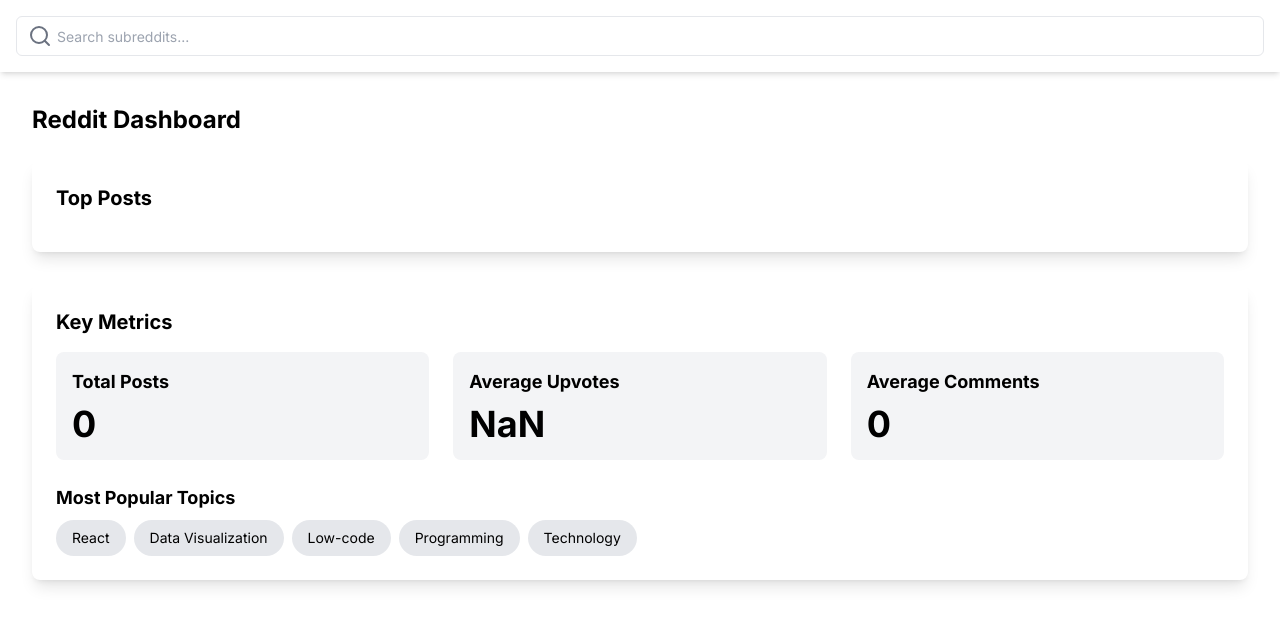
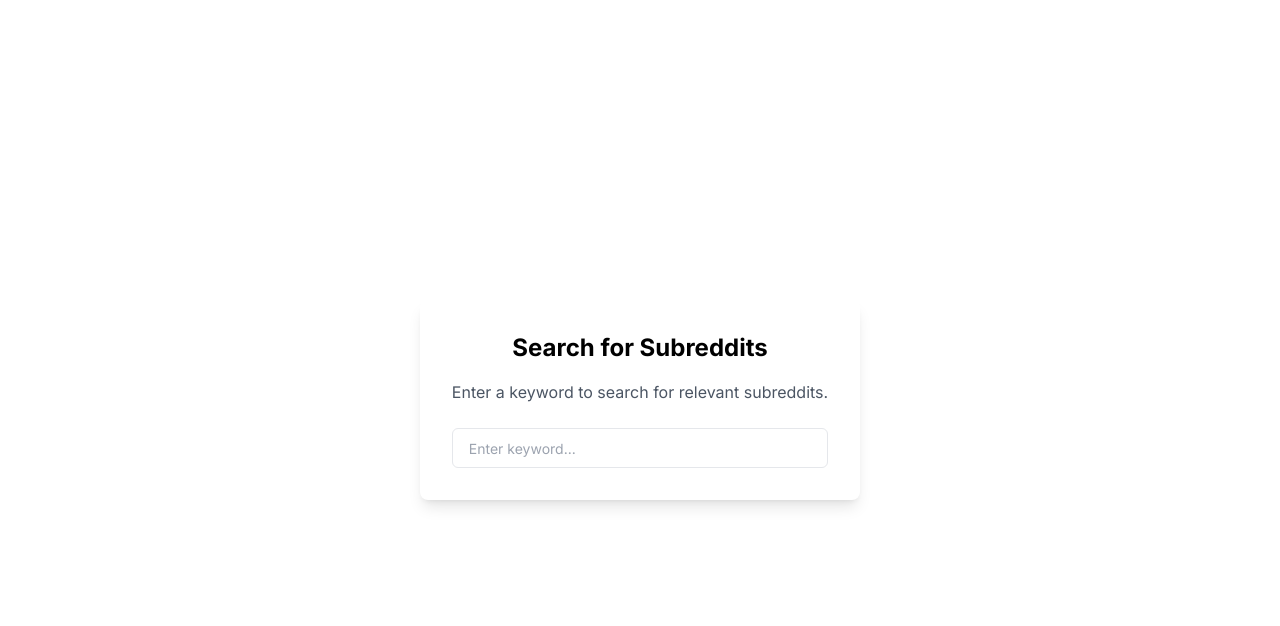
Before and after one commit to piyushimraw/reddittor, a Next.js app: page / in a window 1280 px wide. Shown: the top 626 px of the page. Built offline with nearby package versions, Linux system fonts and the light colour scheme.

Commit message:
fixed issue with empty

```diff
--- /dev/null
+++ b/src/components/empty.tsx
@@ -0,0 +1,22 @@
+import React from "react";
+import { Input } from "./ui/input";
+
+export function Empty() {
+  return (
+    <div className="flex flex-col items-center justify-center h-full">
+      <div className="bg-white rounded-lg shadow-lg p-8 text-center">
+        <h1 className="text-2xl font-bold mb-4">Search for Subreddits</h1>
+        <p className="text-gray-600 mb-6">
+          Enter a keyword to search for relevant subreddits.
+        </p>
+        <div className="flex justify-center">
+          <Input
+            type="search"
+            placeholder="Enter keyword..."
+            className="px-4 py-2 rounded-md w-full max-w-md"
+          />
+        </div>
+      </div>
+    </div>
+  );
+}
--- a/src/components/search-reddit.tsx
+++ b/src/components/search-reddit.tsx
@@ -12,13 +12,6 @@ async function getData(query: string): Promise<RedditResponse | null> {
     return null;
   }
   const res = await fetch(`https://www.reddit.com/search.json?q=${query}`);
-  // The return value is *not* serialized
-  // You can return Date, Map, Set, etc.
-
-  if (!res.ok) {
-    // This will activate the closest `error.js` Error Boundary
-    throw new Error("Failed to fetch data");
-  }
 
   return res.json();
 }
@@ -26,19 +19,49 @@ async function getData(query: string): Promise<RedditResponse | null> {
 export function SearchReddit() {
   const [query, setQuery] = useState("");
   const [response, setResponse] = useState<RedditResponse | null>(null);
+  const [loading, setLoading] = useState(false);
 
   const onHandleEnter = (e: any) => {
     if (e.key === "Enter") {
-      getData(query).then((data) => {
-        if (!data) {
-          return;
-        }
-        setResponse(data);
-      });
+      setLoading(true);
+      getData(query)
+        .then((data) => {
+          if (!data) {
+            return;
+          }
+          setResponse(data);
+        })
+        .finally(() => {
+          setLoading(false);
+        });
     }
   };
 
   const posts = response?.data.children.map((child) => child.data) ?? [];
+
+  if (posts?.length === 0) {
+    return (
+      <div className="flex flex-col h-screen">
+        <div className="flex flex-col items-center justify-center h-full">
+          <div className="bg-white rounded-lg shadow-lg p-8 text-center">
+            <h1 className="text-2xl font-bold mb-4">Search for Subreddits</h1>
+            <p className="text-gray-600 mb-6">
+              Enter a keyword to search for relevant subreddits.
+            </p>
+            <div className="flex justify-center">
+              <Input
+                type="search"
+                placeholder="Enter keyword..."
+                className="px-4 py-2 rounded-md w-full max-w-md"
+                onChange={(e) => setQuery(e.target.value)}
+                onKeyDown={onHandleEnter}
+              />
+            </div>
+          </div>
+        </div>
+      </div>
+    );
+  }
 
   const averageUpvotes =
     posts.reduce((acc, post) => acc + post.ups, 0) / posts.length;
```
